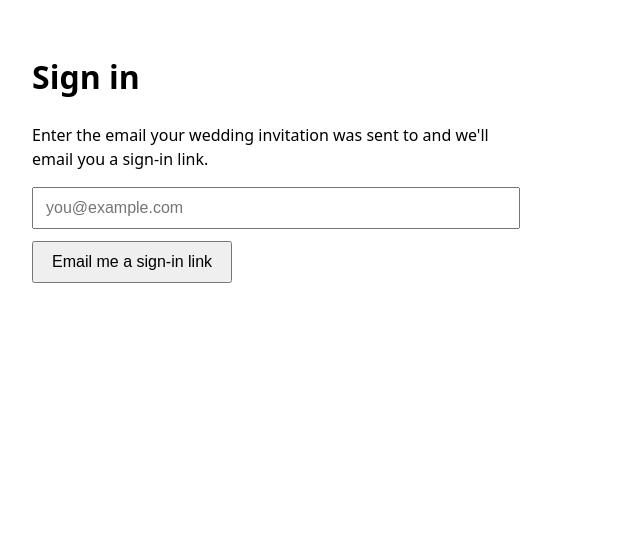
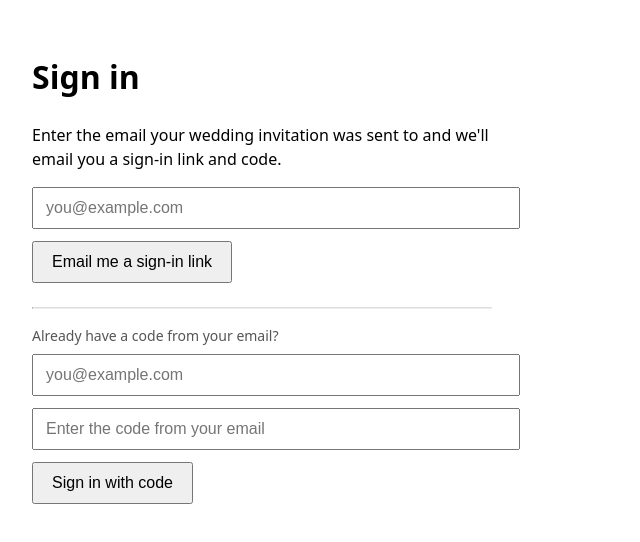
Before and after one commit to JagPat/sangam-pilot, a Next.js app in the folder app/: page /login in a window 1280 px wide. Shown: the top 542 px of the page, without its empty margins (0-640 px from the left). Built offline with nearby package versions, Linux system fonts and the light colour scheme; no server answers.

Commit message:
feat(auth): typed-code sign-in (prefetch-proof) on /login

```diff
--- a/app/app/login/actions.ts
+++ b/app/app/login/actions.ts
@@ -20,5 +20,25 @@ export async function sendMagicLink(formData: FormData): Promise<void> {
     options: { emailRedirectTo: `${origin}/auth/callback?next=${encodeURIComponent(next)}` },
   });
   if (error) redirect('/login?error=send');
-  redirect('/login?sent=1');
+  redirect(`/login?sent=1&email=${encodeURIComponent(email)}`);
 }
+
+// Verify a typed email code (verifyOtp type=email). Unlike the emailed LINK, a typed code cannot be
+// consumed by link-preview/scanner prefetch and does not depend on a PKCE verifier cookie, so it works in
+// ANY browser — including the in-app browsers email apps open links in. This is the robust path for guests
+// on phones. `next` is validated as a same-origin path (open-redirect guard).
+export async function verifyCode(formData: FormData): Promise<void> {
+  const email = String(formData.get('email') ?? '').trim().toLowerCase();
+  const code = String(formData.get('code') ?? '').replace(/\s+/g, '');
+  const nextRaw = String(formData.get('next') ?? '/schedule');
+  const next = nextRaw.startsWith('/') && !nextRaw.startsWith('//') ? nextRaw : '/schedule';
+  const backToCode = () =>
+    redirect(`/login?error=code&email=${encodeURIComponent(email)}&next=${encodeURIComponent(next)}`);
+
+  if (!email || !code) backToCode();
+
+  const supabase = await serverClientRW();
+  const { error } = await supabase.auth.verifyOtp({ email, token: code, type: 'email' });
+  if (error) backToCode();
+  redirect(next);
+}
--- a/app/app/login/page.tsx
+++ b/app/app/login/page.tsx
@@ -1,21 +1,59 @@
-import { sendMagicLink } from './actions';
+import { sendMagicLink, verifyCode } from './actions';
 
 export const dynamic = 'force-dynamic';
 
 const wrap = { padding: 24, maxWidth: 460, fontFamily: 'system-ui, sans-serif', lineHeight: 1.5 } as const;
+const field = { display: 'block', width: '100%', padding: '10px 12px', fontSize: 16, marginBottom: 12 } as const;
+const button = { padding: '10px 18px', fontSize: 16, cursor: 'pointer' } as const;
+const divider = { margin: '24px 0 16px', borderTop: '1px solid #ddd' } as const;
+const errStyle = { color: '#b00020' } as const;
 
 export default async function LoginPage({
   searchParams,
 }: {
-  searchParams: Promise<{ sent?: string; error?: string; next?: string }>;
+  searchParams: Promise<{ sent?: string; error?: string; next?: string; email?: string }>;
 }) {
-  const { sent, error, next } = await searchParams;
+  const { sent, error, next, email } = await searchParams;
+  const nextPath = next ?? '/schedule';
+
+  // Typed-code sign-in: robust on phones because a code (unlike a link) can't be consumed by
+  // link-preview/scanner prefetch and needs no PKCE verifier cookie, so it works in any browser.
+  const codeForm = (
+    <form action={verifyCode}>
+      <input type="hidden" name="next" value={nextPath} />
+      <input
+        type="email"
+        name="email"
+        required
+        autoComplete="email"
+        placeholder="you@example.com"
+        defaultValue={email ?? ''}
+        style={field}
+      />
+      <input
+        type="text"
+        name="code"
+        required
+        inputMode="numeric"
+        autoComplete="one-time-code"
+        pattern="[0-9]*"
+        placeholder="Enter the code from your email"
+        style={field}
+      />
+      <button type="submit" style={button}>Sign in with code</button>
+    </form>
+  );
 
   if (sent) {
     return (
       <main style={wrap}>
         <h1>Check your email</h1>
-        <p>We sent you a sign-in link. Open it on this device to continue to your schedule.</p>
+        <p>
+          We sent you a sign-in email. Open the link on this device, <strong>or</strong> type the code from
+          that email below — the code works even if the link opens in the wrong browser.
+        </p>
+        {error === 'code' && <p style={errStyle}>That code was incorrect or expired. Request a new one.</p>}
+        {codeForm}
         <p style={{ color: '#555', fontSize: 14 }}>
           Use the same email your invitation was sent to — that&apos;s how we confirm it&apos;s you.
         </p>
@@ -26,28 +64,30 @@ export default async function LoginPage({
   return (
     <main style={wrap}>
       <h1>Sign in</h1>
-      <p>Enter the email your wedding invitation was sent to and we&apos;ll email you a sign-in link.</p>
-      {error === 'email' && <p style={{ color: '#b00020' }}>Please enter your email address.</p>}
-      {error === 'send' && (
-        <p style={{ color: '#b00020' }}>We couldn&apos;t send the link just now. Please try again.</p>
+      <p>Enter the email your wedding invitation was sent to and we&apos;ll email you a sign-in link and code.</p>
+      {error === 'email' && <p style={errStyle}>Please enter your email address.</p>}
+      {error === 'send' && <p style={errStyle}>We couldn&apos;t send the email just now. Please try again.</p>}
+      {error === 'callback' && (
+        <p style={errStyle}>That sign-in link was invalid or expired. Use the code from your email instead, or request a new one.</p>
       )}
-      {error === 'callback' && (
-        <p style={{ color: '#b00020' }}>That sign-in link was invalid or expired. Request a new one.</p>
-      )}
+      {error === 'code' && <p style={errStyle}>That code was incorrect or expired. Request a new one.</p>}
+
       <form action={sendMagicLink}>
-        <input type="hidden" name="next" value={next ?? '/schedule'} />
+        <input type="hidden" name="next" value={nextPath} />
         <input
           type="email"
           name="email"
           required
           autoComplete="email"
           placeholder="you@example.com"
-          style={{ display: 'block', width: '100%', padding: '10px 12px', fontSize: 16, marginBottom: 12 }}
+          style={field}
         />
-        <button type="submit" style={{ padding: '10px 18px', fontSize: 16, cursor: 'pointer' }}>
-          Email me a sign-in link
-        </button>
+        <button type="submit" style={button}>Email me a sign-in link</button>
       </form>
+
+      <hr style={divider} />
+      <p style={{ color: '#555', fontSize: 14, marginBottom: 8 }}>Already have a code from your email?</p>
+      {codeForm}
     </main>
   );
 }
```
